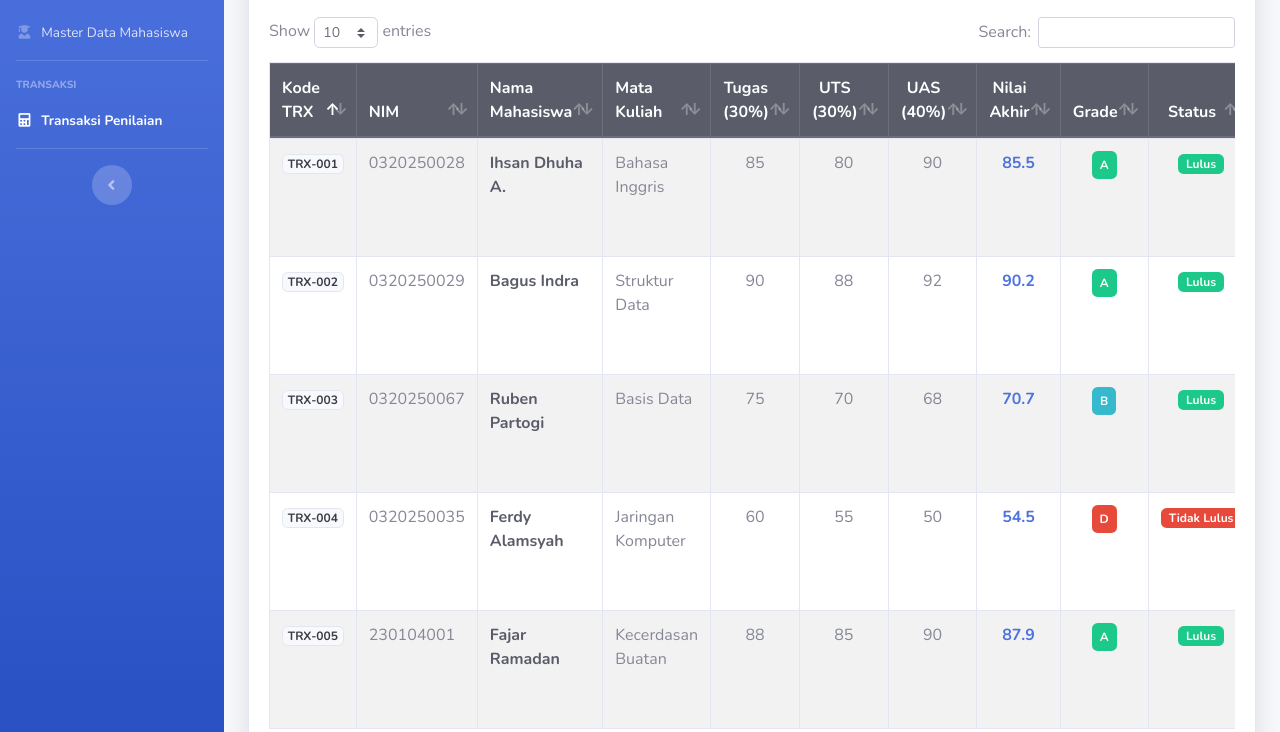
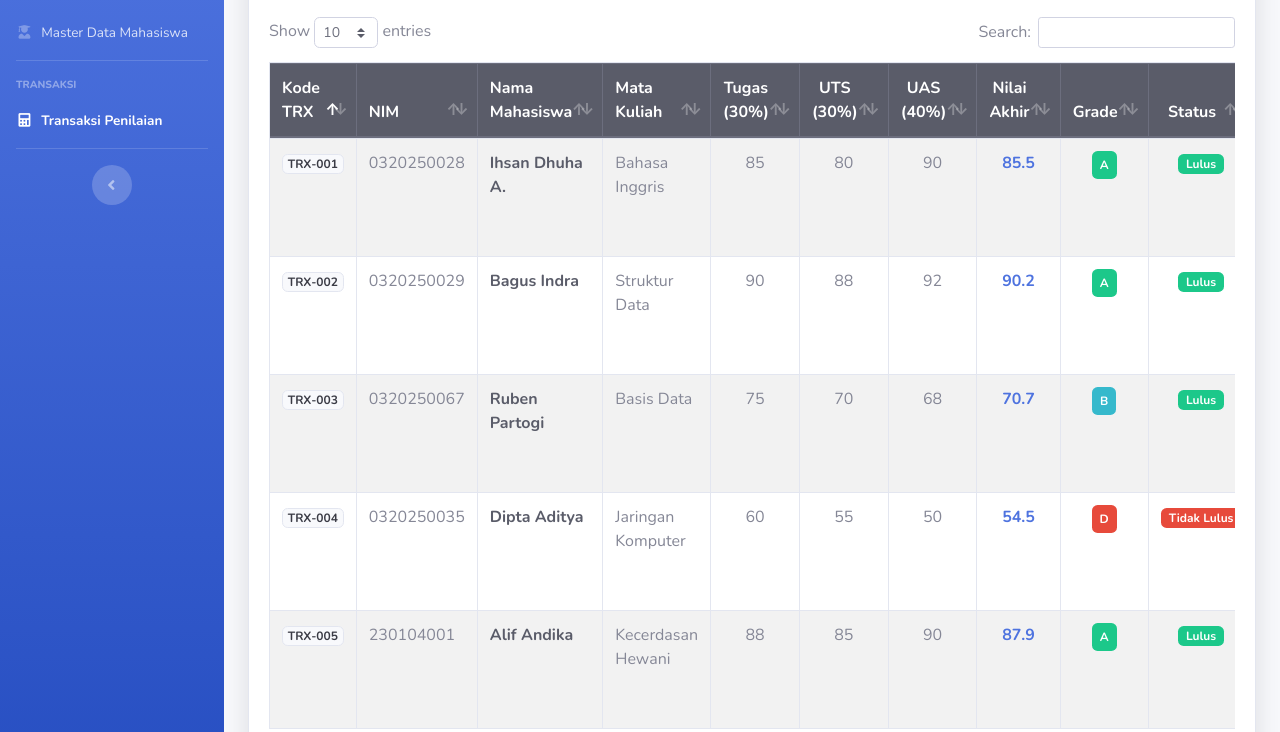
Before and after one commit to rubenpartogi01-stack/Boostrap, a website with bundled scripts: page startbootstrap-sb-admin-2-gh-pages (2)/startbootstrap-sb-admin-2-gh-pages (1)/startbootstrap-sb-admin-2-gh-pages/penilaian.html in a window 1280 px wide. Shown: the part 212-944 px from the top of the page. Built offline with nearby package versions, Linux system fonts and the light colour scheme.

Commit message:
Update html final

```diff
--- a/startbootstrap-sb-admin-2-gh-pages (2)/startbootstrap-sb-admin-2-gh-pages (1)/startbootstrap-sb-admin-2-gh-pages/penilaian.html
+++ b/startbootstrap-sb-admin-2-gh-pages (2)/startbootstrap-sb-admin-2-gh-pages (1)/startbootstrap-sb-admin-2-gh-pages/penilaian.html
@@ -251,7 +251,7 @@
                                             <td><span class="badge badge-light border font-weight-bold">TRX-004</span>
                                             </td>
                                             <td>0320250035</td>
-                                            <td class="font-weight-bold text-dark">Ferdy Alamsyah</td>
+                                            <td class="font-weight-bold text-dark">Dipta Aditya</td>
                                             <td>Jaringan Komputer</td>
                                             <td class="text-center">60</td>
                                             <td class="text-center">55</td>
@@ -276,8 +276,8 @@
                                             <td><span class="badge badge-light border font-weight-bold">TRX-005</span>
                                             </td>
                                             <td>230104001</td>
-                                            <td class="font-weight-bold text-dark">Fajar Ramadan</td>
-                                            <td>Kecerdasan Buatan</td>
+                                            <td class="font-weight-bold text-dark">Alif Andika</td>
+                                            <td>Kecerdasan Hewani</td>
                                             <td class="text-center">88</td>
                                             <td class="text-center">85</td>
                                             <td class="text-center">90</td>
```
Also changed, not shown: startbootstrap-sb-admin-2-gh-pages (2)/startbootstrap-sb-admin-2-gh-pages (1)/startbootstrap-sb-admin-2-gh-pages/index.html (+4 -4 lines), startbootstrap-sb-admin-2-gh-pages (2)/startbootstrap-sb-admin-2-gh-pages (1)/startbootstrap-sb-admin-2-gh-pages/login.html (+1 -1 lines).
